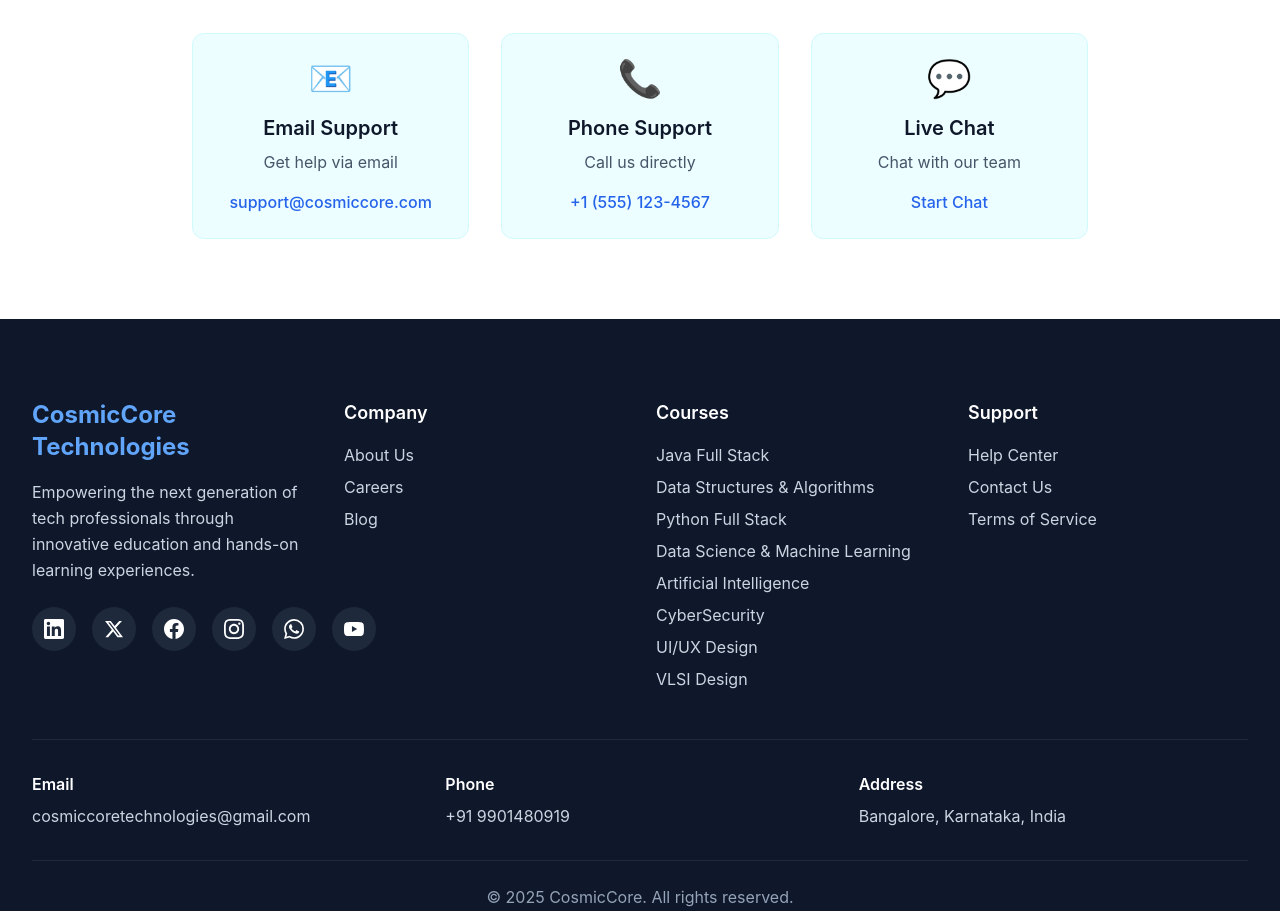
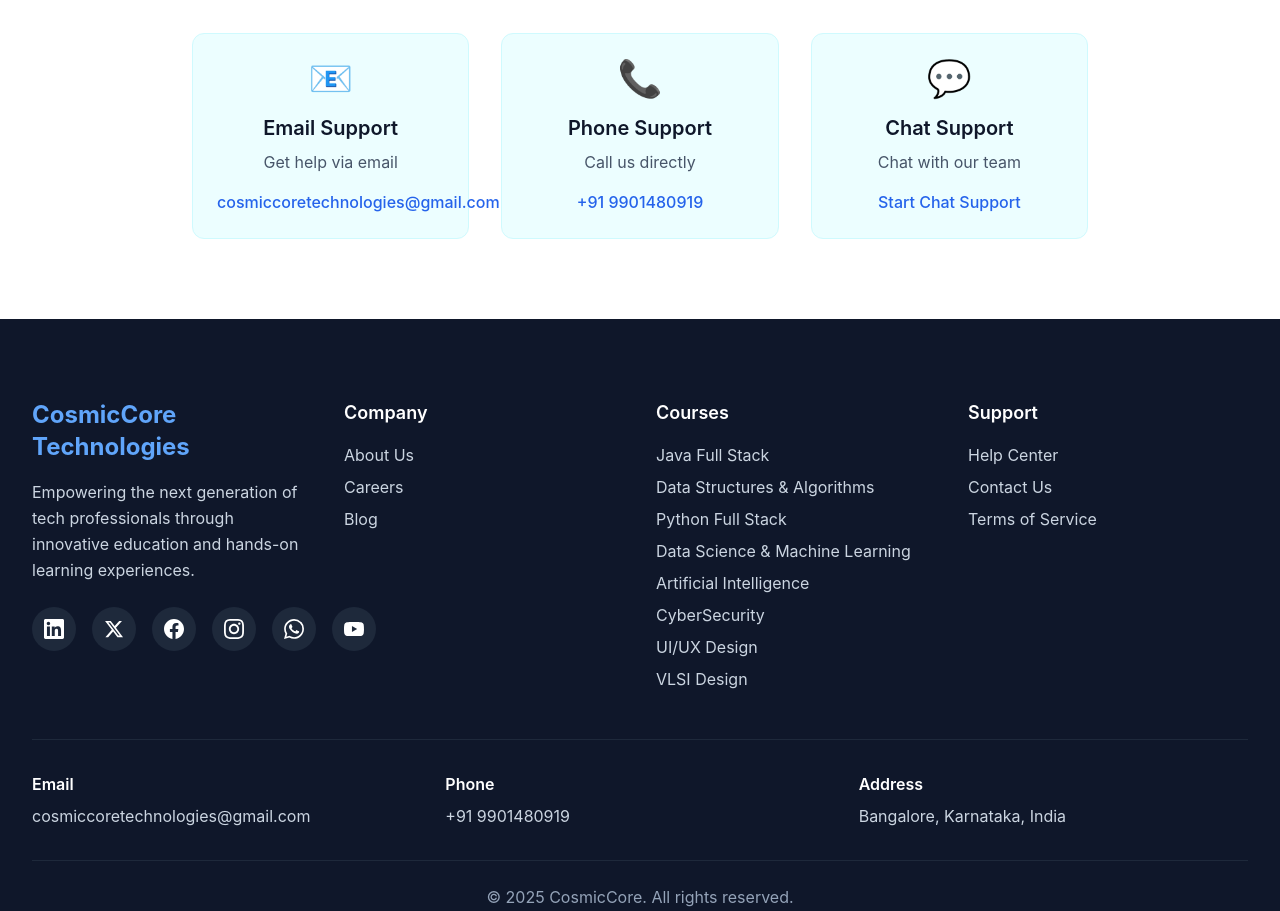
Before and after one commit to vamsireddy22/cosmic-core-website, a React (Create React App) app: page /help in a window 1280 px wide. Shown: the part 2249-3160 px from the top of the page. Built offline with nearby package versions, Linux system fonts and the light colour scheme.

Commit message:
Mj-changes: Update courses and HelpCenter components

```diff
--- a/src/content/courses.ts
+++ b/src/content/courses.ts
@@ -5,7 +5,7 @@ export const courses: Course[] = [
     id: 'web-development',
     title: 'Java Full Stack',
     description: 'Learn to build modern web applications from frontend to backend using the latest technologies.',
-    duration: '6 months',
+    duration: '3 months',
     level: 'Intermediate',
     price: '16999',
     features: [
@@ -39,7 +39,7 @@ export const courses: Course[] = [
     id: 'artificial-intelligence',
     title: 'Artificial Intelligence',
     description: 'Master advanced AI concepts including neural networks, natural language processing, and computer vision for cutting-edge applications.',
-    duration: '8 months',
+    duration: '6 months',
     level: 'Advanced',
     price: '19999',
     features: [
@@ -56,7 +56,7 @@ export const courses: Course[] = [
     id: 'mobile-development',
     title: 'UI/UX Design',
     description: 'Create cross-platform mobile applications using React Native and modern development practices.',
-    duration: '6 months',
+    duration: '3 months',
     level: 'Intermediate',
     price: '16999',
     features: [
@@ -73,7 +73,7 @@ export const courses: Course[] = [
     id: 'cybersecurity',
     title: 'Cybersecurity',
     description: 'Learn essential cybersecurity concepts, tools, and practices to protect digital assets.',
-    duration: '6 months',
+    duration: '3 months',
     level: 'Intermediate',
     price: '16999',
     features: [
@@ -90,7 +90,7 @@ export const courses: Course[] = [
     id: 'python-full-stack',
     title: 'Python Full Stack',
     description: 'Become a proficient full stack developer using Python for backend and modern frontend technologies.',
-    duration: '6 months',
+    duration: '3 months',
     level: 'Intermediate',
     price: '9999',
     features: [
@@ -107,7 +107,7 @@ export const courses: Course[] = [
     id: 'data-structures-algorithms',
     title: 'Data Structures & Algorithms',
     description: 'Master the fundamentals of data structures and algorithms to excel in technical interviews and real-world problem solving.',
-    duration: '6 months',
+    duration: '3 months',
     level: 'Intermediate',
     price: '16999',
     features: [
--- a/src/pages/HelpCenter.tsx
+++ b/src/pages/HelpCenter.tsx
@@ -327,10 +327,10 @@ const HelpCenter: React.FC = () => {
                 <h3 className="text-xl font-semibold text-secondary-900 mb-2">Email Support</h3>
                 <p className="text-secondary-600 mb-4">Get help via email</p>
                 <a
-                  href="mailto:support@cosmiccore.com"
+                  href="mailto:cosmiccoretechnologies@gmail.com"
                   className="text-primary-600 hover:text-primary-700 font-medium"
                 >
-                  support@cosmiccore.com
+                  cosmiccoretechnologies@gmail.com
                 </a>
               </div>
 
@@ -339,22 +339,22 @@ const HelpCenter: React.FC = () => {
                 <h3 className="text-xl font-semibold text-secondary-900 mb-2">Phone Support</h3>
                 <p className="text-secondary-600 mb-4">Call us directly</p>
                 <a
-                  href="tel:+15551234567"
+                  href="tel:+919901480919"
                   className="text-primary-600 hover:text-primary-700 font-medium"
                 >
-                  +1 (555) 123-4567
+                  +91 9901480919
                 </a>
               </div>
 
               <div className="text-center bg-cyan-50 border border-cyan-100 rounded-xl p-6">
                 <div className="text-4xl mb-4">💬</div>
-                <h3 className="text-xl font-semibold text-secondary-900 mb-2">Live Chat</h3>
+                <h3 className="text-xl font-semibold text-secondary-900 mb-2">Chat Support</h3>
                 <p className="text-secondary-600 mb-4">Chat with our team</p>
                 <Link
                   to="/contact"
                   className="text-primary-600 hover:text-primary-700 font-medium"
                 >
-                  Start Chat
+                  Start Chat Support
                 </Link>
               </div>
             </div>
```
Also changed, not shown: 1 other file (tests, documents, lock files or other folders).
